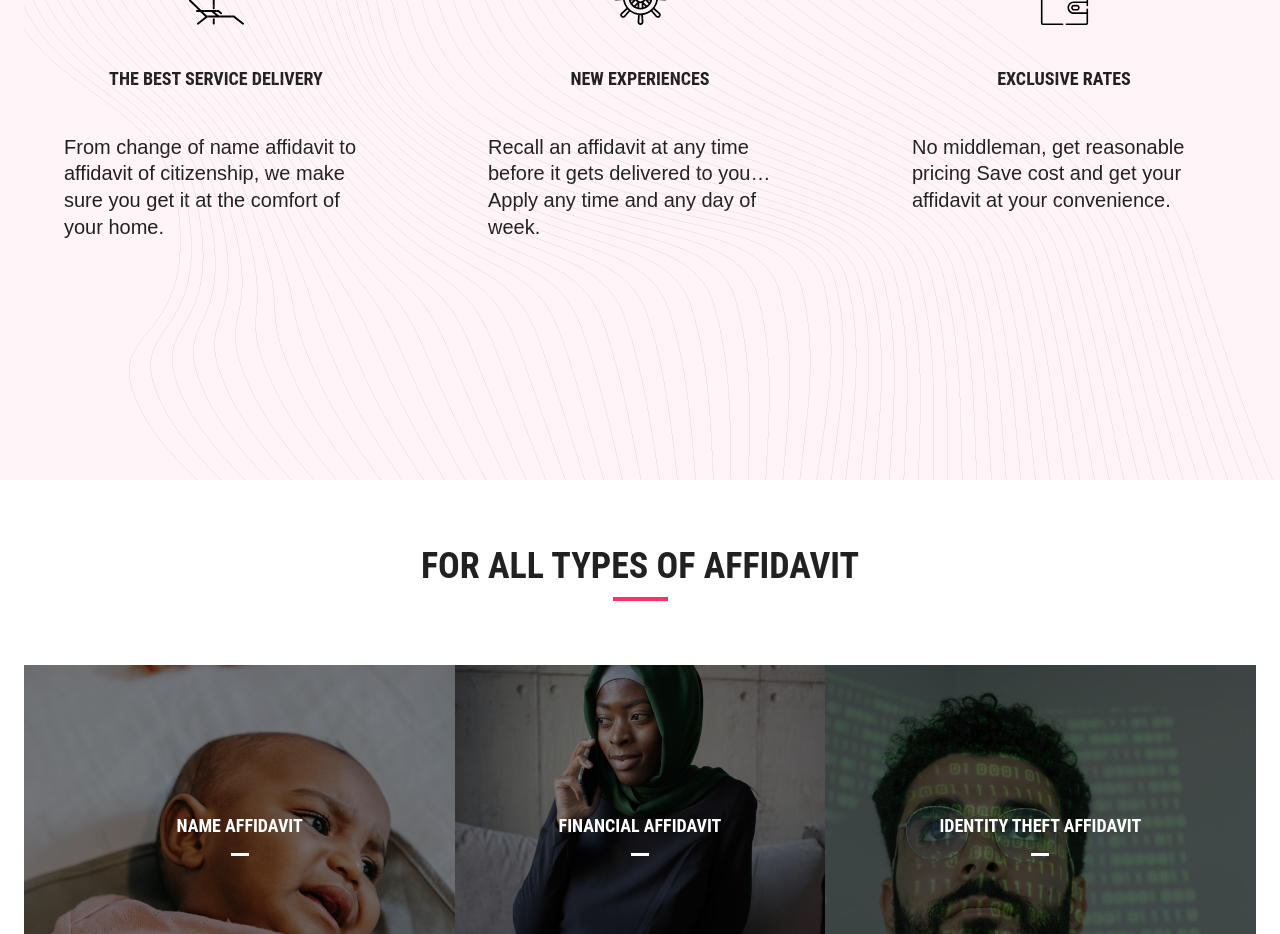
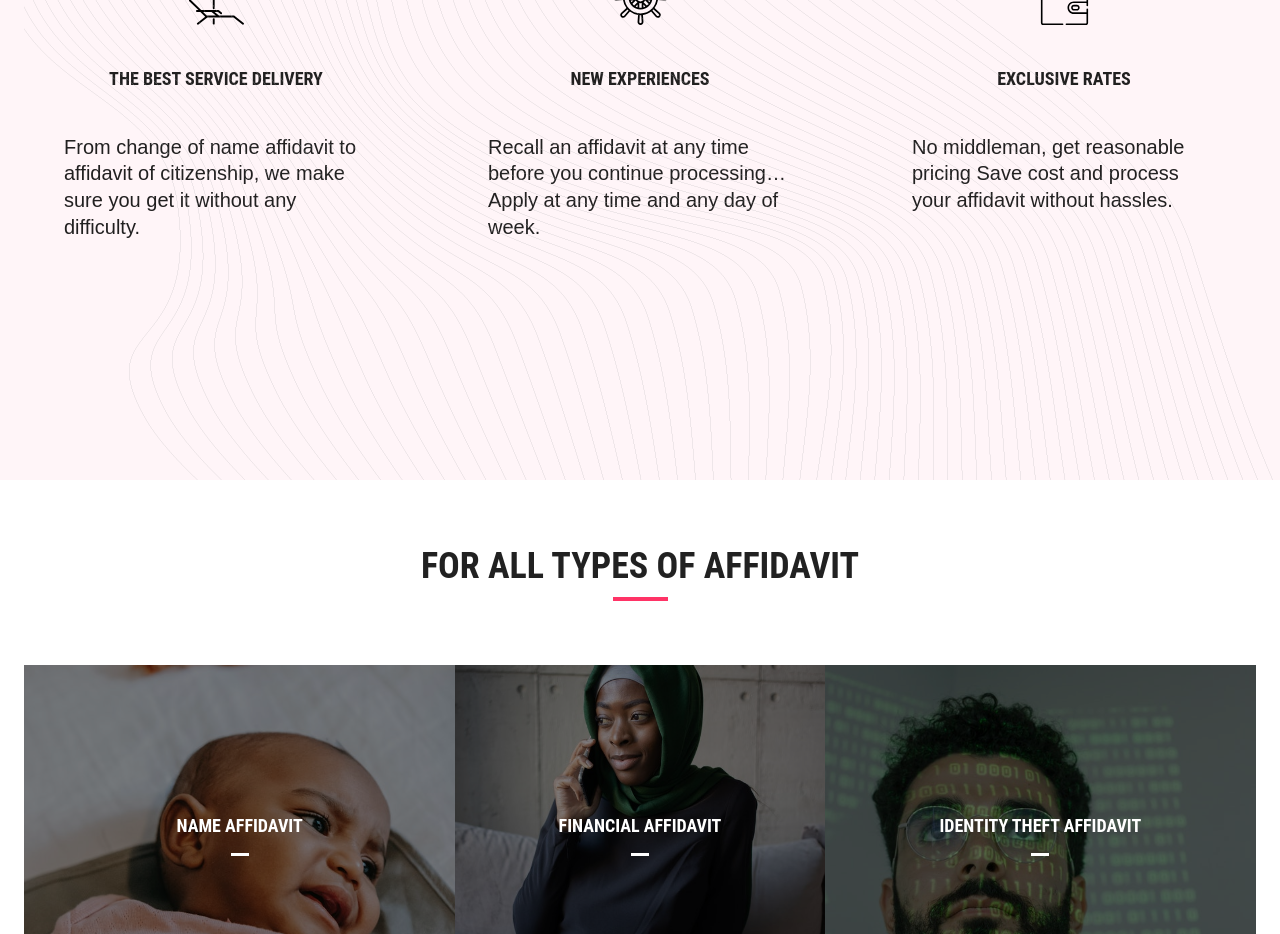
Before and after one commit to codaholicc/affidavit_frontend, a React (Create React App) app: page / in a window 1280 px wide. Shown: the part 860-1794 px from the top of the page. Built offline with nearby package versions, Linux system fonts and the light colour scheme.

Commit message:
chore: change text in ValueSection

```diff
--- a/src/modules/views/ProductValues.js
+++ b/src/modules/views/ProductValues.js
@@ -59,7 +59,7 @@ function ProductValues(props) {
               </Typography>
               <Typography variant="h5">
                 {'From change of name affidavit to affidavit of citizenship'}
-                {', we make sure you get it at the comfort of your home.'}
+                {', we make sure you get it without any difficulty.'}
               </Typography>
             </div>
           </Grid>
@@ -74,8 +74,8 @@ function ProductValues(props) {
                 New experiences
               </Typography>
               <Typography variant="h5">
-                {'Recall an affidavit at any time before it gets delivered to you… '}
-                {'Apply any time and any day of week.'}
+                {'Recall an affidavit at any time before you continue processing… '}
+                {'Apply at any time and any day of week.'}
               </Typography>
             </div>
           </Grid>
@@ -91,7 +91,7 @@ function ProductValues(props) {
               </Typography>
               <Typography variant="h5">
                 {'No middleman, get reasonable pricing '}
-                {'Save cost and get your affidavit at your convenience.'}
+                {'Save cost and process your affidavit without hassles.'}
               </Typography>
             </div>
           </Grid>
```
